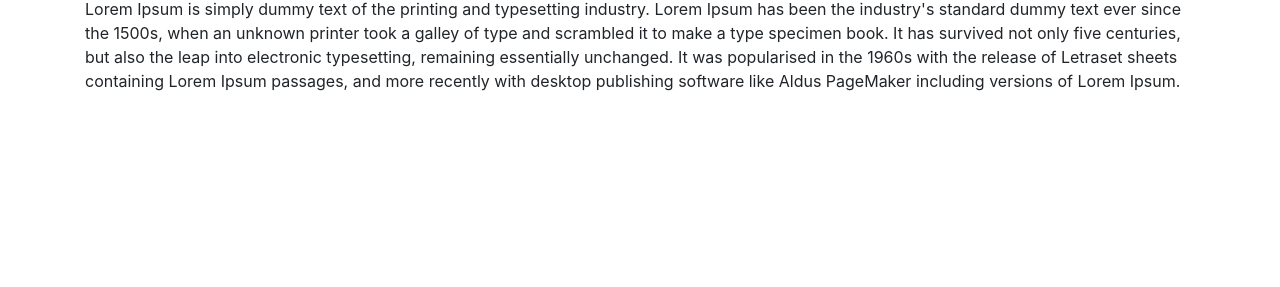
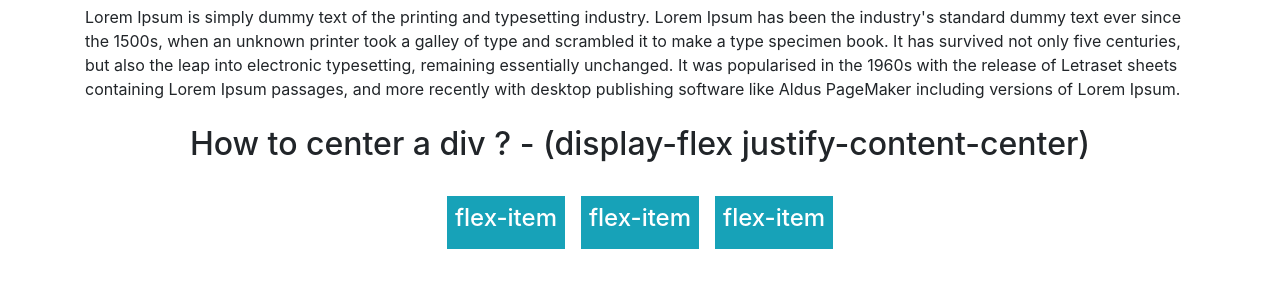
Before and after one commit to Selim1710/learning-jQuery, a plain HTML site: page index.html in a window 1280 px wide. Shown: the part 127-414 px from the top of the page. Drawn offline with nearby package versions, Linux system fonts and the light colour scheme.

Commit message:
center a div

```diff
--- a/index.html
+++ b/index.html
@@ -12,12 +12,13 @@
 </head>
 
 <body>
+    <!-- first -->
     <section>
         <h2 class="text-center m-4">
             HIDE & SHOWING ELEMENTS-using toggle()
         </h2>
         <div class="container">
-            <button id="first_button" class="btn btn-info">
+            <button id="first_button" class="btn btn-info mb-2">
                 Click me
             </button>
             <article id="first_article">
@@ -30,6 +31,22 @@
             </article>
         </div>
     </section>
+    <!-- second -->
+    <section>
+        <h2 class="text-center m-4">
+           How to center a div ? - (display-flex justify-content-center)
+        </h2>
+        <div class="d-flex justify-content-center">
+            <div class="p-2 m-2 bg-info text-white">
+                <h4>flex-item</h4>
+            </div>
+            <div class="p-2 m-2 bg-info text-white">
+                <h4>flex-item</h4>
+            </div>
+            <div class="p-2 m-2 bg-info text-white">
+                <h4>flex-item</h4>
+            </div>
+        </div>
+    </section>
 </body>
-
 </html>
```
